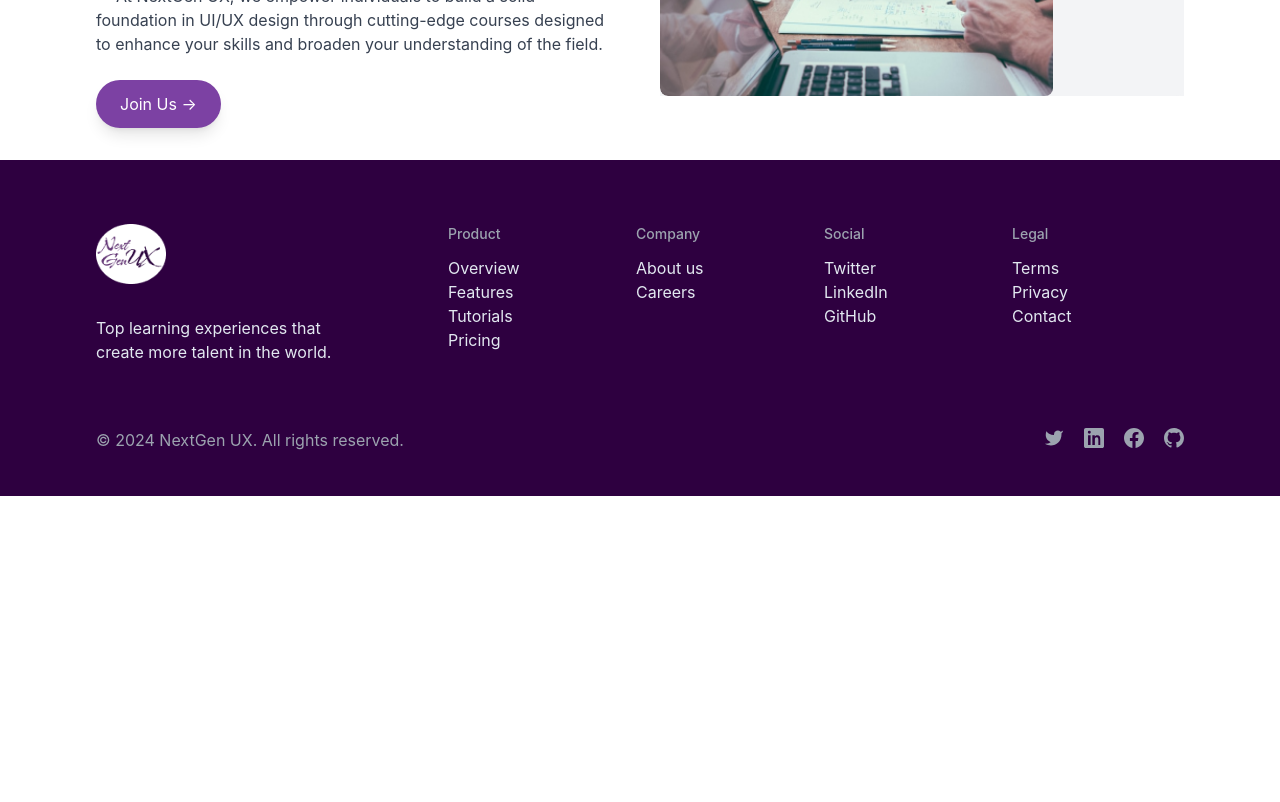
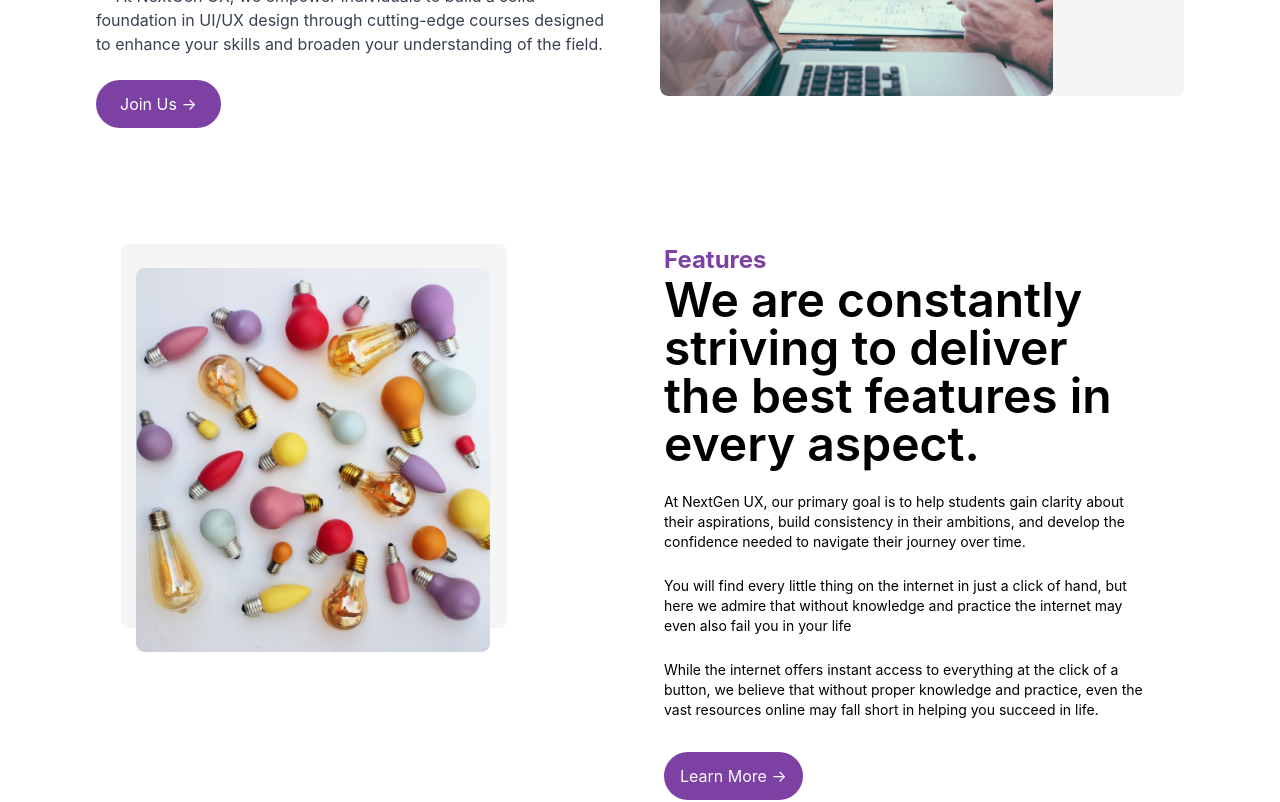
Before and after one commit to vaishnavibadwaik24/next-gen-ux, a React (Create React App) app: page /about in a window 1280 px wide. Shown: the part 500-1302 px from the top of the page. Before the commit the page ends 996 px from the top, so only its background shows below. Built offline with nearby package versions, Linux system fonts and the light colour scheme.

Commit message:
Features section added

```diff
--- a/src/About.jsx
+++ b/src/About.jsx
@@ -1,11 +1,13 @@
 import React from "react";
 import AUimage1 from "./images/AUimage1.png";
 import AUimage2 from "./images/AUimage2.png";
+import FeatureImg from "./images/FeatureImg.png";
 
 export default function About() {
   return (
-  //  Start About
-    <div className="flex flex-col md:flex-row items-center pt-32 px-24 justify-between gap-10 p-8 bg-white">
+    <>
+      {/*  Start About */}
+      <div className="flex flex-col md:flex-row items-center pb-1 pt-32 px-24 justify-between gap-10 p-8 bg-white">
         <div className="flex-1">
           <h2
             className="text-purple-600 text-6xl font-bold mb-5"
@@ -17,11 +19,15 @@ export default function About() {
             <span className="text-orange-400"> NextGen UX </span>Providing The
             Best Opportunities To The Students Around The Globe.
           </h3>
-        <p className="text-black text-base mb-4" style={{ textIndent: "20px" }}>
-          NextGen UX is a UI/UX Design Academy based in California, dedicated to
-          providing comprehensive training and consulting in User Experience
-          (UX) and User Interface (UI) Design. Founded in 2024, the academy is
-          driven by a passion for UI/UX Design and Human-Computer Interaction.
+          <p
+            className="text-black text-base mb-4"
+            style={{ textIndent: "20px" }}
+          >
+            NextGen UX is a UI/UX Design Academy based in California, dedicated
+            to providing comprehensive training and consulting in User
+            Experience (UX) and User Interface (UI) Design. Founded in 2024, the
+            academy is driven by a passion for UI/UX Design and Human-Computer
+            Interaction.
           </p>
           <p
             className="text-gray-700 text-base mb-6"
@@ -33,33 +39,92 @@ export default function About() {
           </p>
           <a
             href="#join-us"
-          className="inline-block bg-purple-600 text-white py-3 px-6 rounded-full shadow-lg hover:bg-purple-700 transition duration-300"
+            className="inline-block bg-purple-600 text-white py-3 px-6 rounded-full hover:bg-purple-700 transition duration-300"
             style={{ backgroundColor: "rgba(124, 65, 163, 1)" }}
           >
             Join Us &rarr;
           </a>
         </div>
         <div className="flex-1 flex flex-col gap-5 relative">
-        <div className="bg-gray-100 flex flex-col gap-5">
-          <div className="w-full h-52 rounded-lg overflow-hidden bg-gray-100 relative">
+
+            <div className="w-full h-52 rounded-lg overflow-hidden bg-neutral-100 relative">
               <img
                 src={AUimage1}
                 alt="Image"
                 className="absolute right-0 top-0 w-3/4 h-full object-cover rounded-lg"
               />
             </div>
-          <div className="w-full h-52 rounded-lg overflow-hidden bg-gray-100 relative">
+            <div className="w-full h-52 rounded-lg overflow-hidden bg-neutral-100 relative">
               <img
                 src={AUimage2}
                 alt="Image"
                 className="absolute left-0 bottom-0 w-3/4 h-full object-cover rounded-lg"
               />
             </div>
+
+        </div>
+      </div>
+      {/* End About */}
+
+      {/* Start Features */}
+      <section className="bg-white text-black px-24">
+        <div className="container flex flex-col justify-center p-6 mx-auto sm:py-12 lg:py-24 lg:flex-row lg:justify-between">
+          <div className="relative flex items-center justify-center pt-24 p-4 mt-8 lg:mt-0 h-72 sm:h-80 lg:h-96 xl:h-112 2xl:h-128">
+            <div
+              className="absolute w-full h-full bg-neutral-100 rounded-lg"
+              style={{
+                top: "16px",
+                left: "1px",
+                zIndex: 1,
+              }}
+            ></div>
+            <img
+              src={FeatureImg}
+              alt="Image"
+              className="relative z-10 object-cover h-96 w-full rounded-lg"
+            />
+          </div>
+          <div className="flex flex-col justify-center p-4 text-center rounded-sm lg:max-w-md xl:max-w-lg lg:text-left">
+            <h1
+              className="text-2xl font-bold"
+              style={{ color: "rgba(124, 65, 163, 1)" }}
+            >
+              Features
+            </h1>
+            <h1 className="text-5xl font-semibold">
+              We are constantly striving to deliver the best features in every
+              aspect.
+            </h1>
+            <p className="mt-6 text-sm">
+              At NextGen UX, our primary goal is to help students gain clarity
+              about their aspirations, build consistency in their ambitions, and
+              develop the confidence needed to navigate their journey over time.
+            </p>
+            <p className="mt-6 text-sm">
+              You will find every little thing on the internet in just a click
+              of hand, but here we admire that without knowledge and practice
+              the internet may even also fail you in your life
+            </p>
+            <p className="mt-6 mb-8 text-sm">
+              While the internet offers instant access to everything at the
+              click of a button, we believe that without proper knowledge and
+              practice, even the vast resources online may fall short in helping
+              you succeed in life.
+            </p>
+            <div className="flex flex-col space-y-4 sm:items-center sm:justify-center sm:flex-row sm:space-y-0 sm:space-x-4 lg:justify-start">
+              <a
+                rel="noopener noreferrer"
+                href="#"
+                className="px-4 py-3 text-base rounded-full bg-red-600 text-gray-50"
+                style={{ backgroundColor: "rgba(124, 65, 163, 1)" }}
+              >
+                Learn More &rarr;
+              </a>
             </div>
           </div>
         </div>
-  //  End About
-
-
+      </section>
+      {/* End Features */}
+    </>
   );
 }
```
Also changed, not shown: src/images/FeatureImg.png (added). Lines whose indentation alone changed are shown as unchanged.
